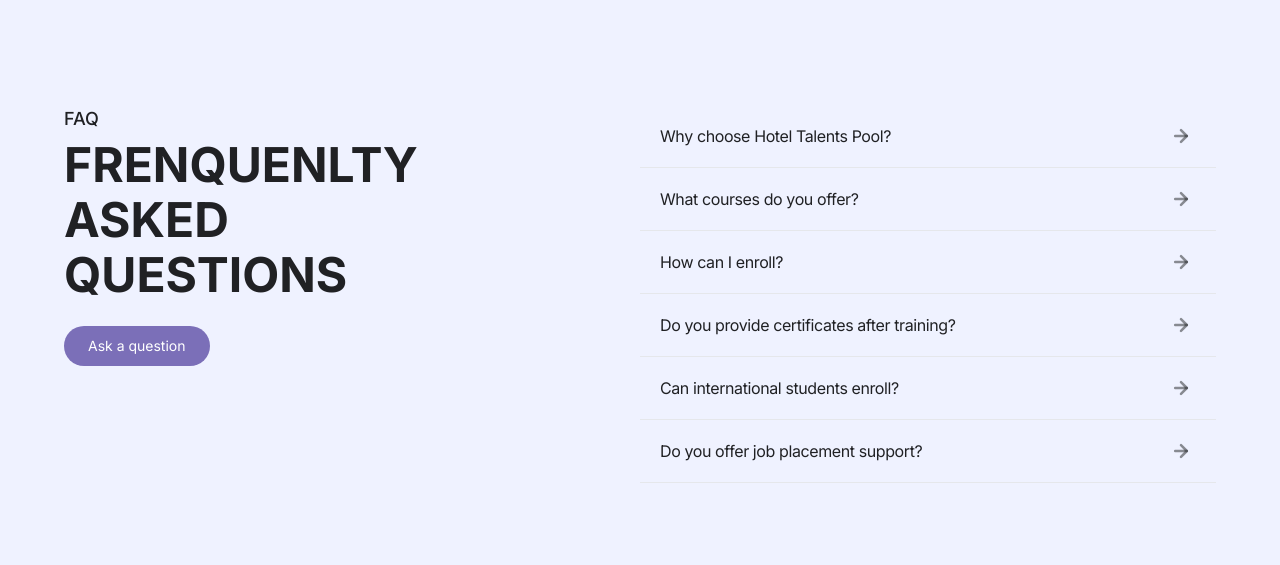
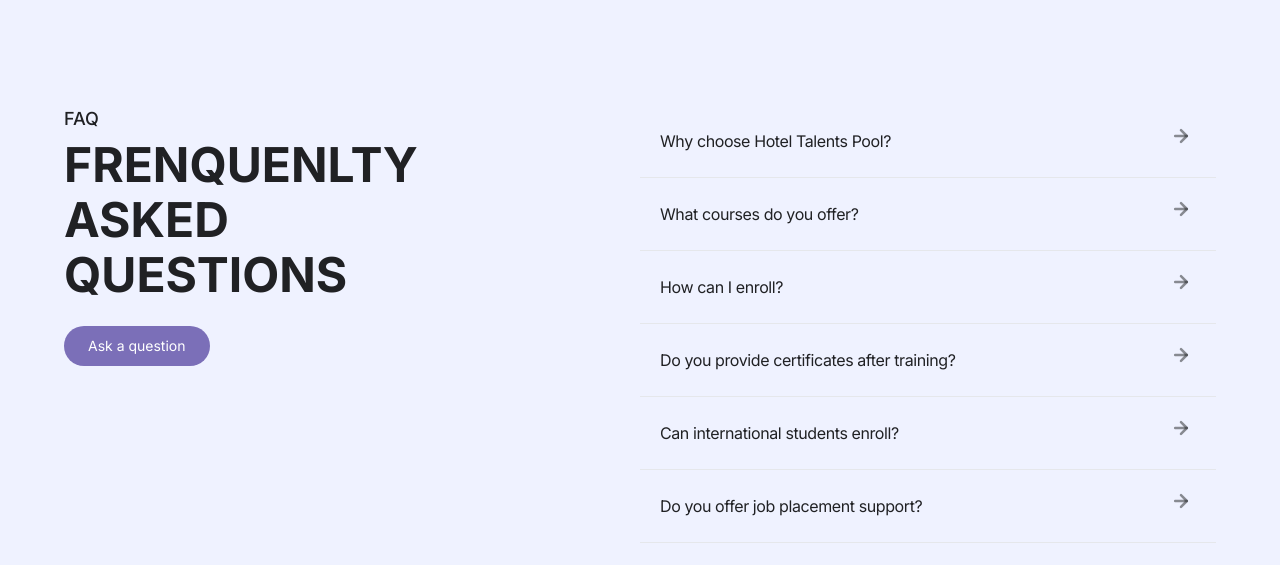
Before and after one commit to mbonikev/hotel_talents_pool, a React (Vite) app: page / in a window 1280 px wide. Shown: the part 2160-2725 px from the top of the page. Built offline with nearby package versions, Linux system fonts and the light colour scheme; what ldrs would draw is missing.

Commit message:
Stalker-commit: src/components/Queries.jsx

```diff
--- a/src/components/Queries.jsx
+++ b/src/components/Queries.jsx
@@ -39,7 +39,7 @@
                   className=" py-4 px-5 bg-transparent text-dark-body-color border-b w-full flex justify-between items-start gap-5"
                 >
                   <div className="flex flex-col items-start justify-start">
-                    <h1 className="font-normal tracking-tight text-base leading-5 min-h-[30px] w-full flex items-center justify-start">
+                    <h1 className="font-normal tracking-tight text-base leading-5 min-h-[40px] w-full flex items-center justify-start">
                       {item.question}
                     </h1>
                     <p
```
